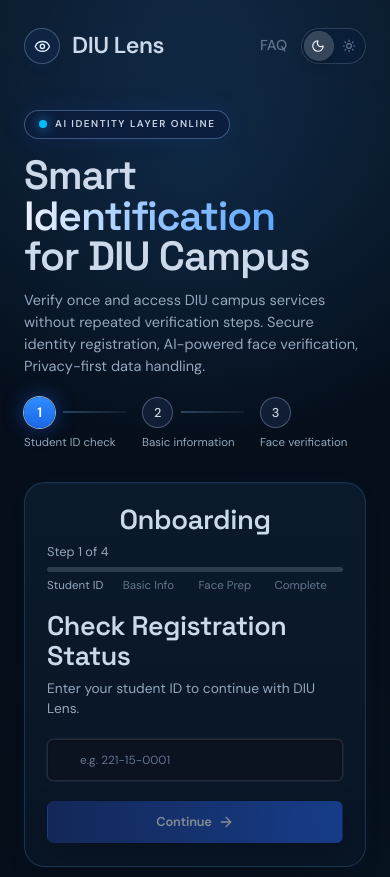
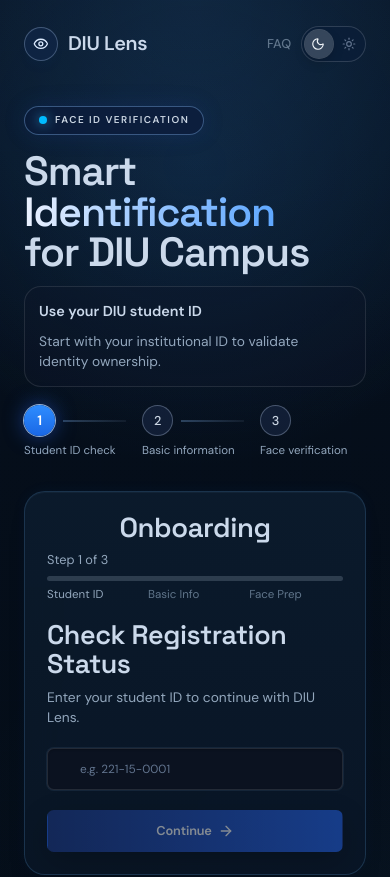
Before and after one commit to wsjishan/diu-lens, a Next.js app in the folder apps/web/: page / in a window 390 px wide. Shown: the top 877 px of the page. Built offline with nearby package versions, Linux system fonts and the light colour scheme.

Commit message:
feat: enhance UI components and improve responsiveness across registration flow

```diff
--- a/apps/web/components/Header.tsx
+++ b/apps/web/components/Header.tsx
@@ -4,23 +4,23 @@
 
 export function Header() {
   return (
-    <header className="relative flex items-center justify-between py-1">
-      <div className="flex items-center gap-3">
-        <span className="inline-flex size-9 items-center justify-center rounded-full border border-slate-300/78 bg-white/88 text-blue-700 shadow-[0_8px_18px_-12px_rgba(30,64,175,0.34)] dark:border-blue-200/28 dark:bg-[#102646]/84 dark:text-blue-100 dark:shadow-[0_8px_18px_-12px_rgba(37,99,235,0.28)] lg:size-[2.375rem]">
+    <header className="relative flex items-center justify-between py-0.5 md:py-0.5 lg:py-1">
+      <div className="flex items-center gap-2.5 md:gap-2.5 lg:gap-3">
+        <span className="inline-flex size-8.5 items-center justify-center rounded-full border border-slate-300/78 bg-white/88 text-blue-700 shadow-[0_8px_18px_-12px_rgba(30,64,175,0.34)] dark:border-blue-200/28 dark:bg-[#102646]/84 dark:text-blue-100 dark:shadow-[0_8px_18px_-12px_rgba(37,99,235,0.28)] lg:size-[2.375rem]">
           <Eye
-            className="size-[1.05rem] lg:size-[1.12rem]"
+            className="size-[0.98rem] md:size-[1rem] lg:size-[1.12rem]"
             aria-hidden="true"
           />
         </span>
-        <p className="landing-text-primary text-[1.44rem] leading-none font-semibold tracking-[-0.016em] lg:text-[1.8rem]">
+        <p className="landing-text-primary text-[1.24rem] leading-none font-semibold tracking-[-0.016em] md:text-[1.28rem] lg:text-[1.8rem]">
           DIU Lens
         </p>
       </div>
 
-      <div className="flex items-center gap-3.5 lg:gap-[1.125rem]">
+      <div className="flex items-center gap-2.5 md:gap-3 lg:gap-[1.125rem]">
         <Link
           href="/faq"
-          className="landing-link text-[0.9rem] font-medium lg:text-[1.02rem]"
+          className="landing-link text-[0.8rem] font-medium md:text-[0.84rem] lg:text-[1.02rem]"
         >
           FAQ
         </Link>
--- a/apps/web/components/HeroSection.tsx
+++ b/apps/web/components/HeroSection.tsx
@@ -1,27 +1,34 @@
 'use client';
 
 import { Circle, CircleCheck, IdCard, ScanFace, UserRound } from 'lucide-react';
+import { AnimatePresence, motion } from 'framer-motion';
 
 const heroSteps = [
   {
     id: 1,
     label: 'Student ID check',
     description: 'Verify institutional identity',
-    active: true,
+    headline: 'Use your DIU student ID',
+    body: 'Start with your institutional ID to validate identity ownership.',
+    accent: 'Face ID verification',
     Icon: IdCard,
   },
   {
     id: 2,
     label: 'Basic information',
     description: 'Confirm profile details',
-    active: false,
+    headline: 'Confirm your profile details',
+    body: 'Provide name, phone, and university email before biometric capture.',
+    accent: 'Profile details',
     Icon: UserRound,
   },
   {
     id: 3,
     label: 'Face verification',
     description: 'Setup biometric access',
-    active: false,
+    headline: 'Complete face verification',
+    body: 'Capture guided face angles to finish biometric onboarding securely.',
+    accent: 'Biometric setup',
     Icon: ScanFace,
   },
 ] as const;
@@ -33,13 +40,32 @@
   { label: 'Complete', Icon: CircleCheck },
 ] as const;
 
-export function HeroSection() {
+type HeroSectionProps = {
+  activeStep?: number;
+};
+
+export function HeroSection({ activeStep = 0 }: HeroSectionProps) {
+  const heroStepIndex = Math.max(0, Math.min(activeStep, heroSteps.length - 1));
+  const currentHeroStep = heroSteps[heroStepIndex];
+
   return (
     <section className="space-y-4 text-left lg:space-y-[1.65rem]">
-      <div className="inline-flex items-center gap-2 rounded-full border border-blue-300/45 bg-blue-50/65 px-3.5 py-1.5 text-[0.62rem] font-semibold tracking-[0.15em] text-blue-900 uppercase shadow-[0_0_20px_rgba(30,64,175,0.11)] backdrop-blur-sm dark:border-blue-300/35 dark:bg-[#0c1c3c]/70 dark:text-slate-300 dark:shadow-[0_0_22px_rgba(30,64,175,0.17)]">
-        <span className="inline-flex size-2 rounded-full bg-sky-500 shadow-[0_0_12px_rgba(56,189,248,0.8)] dark:bg-sky-400" />
-        AI identity layer online
-      </div>
+      <AnimatePresence
+        mode="wait"
+        initial={false}
+      >
+        <motion.div
+          key={`hero-accent-${currentHeroStep.id}`}
+          initial={{ opacity: 0, y: 8 }}
+          animate={{ opacity: 1, y: 0 }}
+          exit={{ opacity: 0, y: -6 }}
+          transition={{ duration: 0.22, ease: [0.2, 0.7, 0.2, 1] }}
+          className="inline-flex items-center gap-2 rounded-full border border-blue-300/45 bg-blue-50/65 px-3.5 py-1.5 text-[0.62rem] font-semibold tracking-[0.15em] text-blue-900 uppercase shadow-[0_0_20px_rgba(30,64,175,0.11)] backdrop-blur-sm dark:border-blue-300/35 dark:bg-[#0c1c3c]/70 dark:text-slate-300 dark:shadow-[0_0_22px_rgba(30,64,175,0.17)]"
+        >
+          <span className="inline-flex size-2 rounded-full bg-sky-500 shadow-[0_0_12px_rgba(56,189,248,0.8)] dark:bg-sky-400" />
+          {currentHeroStep.accent}
+        </motion.div>
+      </AnimatePresence>
 
       <div className="space-y-[0.8rem] lg:space-y-[1.125rem]">
         <h1 className="landing-text-primary max-w-[12.5ch] text-[2.55rem] leading-[1] font-semibold tracking-[-0.028em] lg:max-w-[10.1ch] lg:text-[4.08rem]">
@@ -51,14 +77,29 @@
           for DIU Campus
         </h1>
 
-        <p
-          id="how-it-works"
-          className="landing-text-secondary max-w-[26rem] text-[0.91rem] leading-[1.52] lg:max-w-[28.5rem] lg:text-[0.94rem]"
+        <AnimatePresence
+          mode="wait"
+          initial={false}
         >
-          Verify once and access DIU campus services without repeated
-          verification steps. Secure identity registration, AI-powered face
-          verification, Privacy-first data handling.
-        </p>
+          <motion.div
+            key={`hero-context-${currentHeroStep.id}`}
+            initial={{ opacity: 0, y: 10 }}
+            animate={{ opacity: 1, y: 0 }}
+            exit={{ opacity: 0, y: -8 }}
+            transition={{ duration: 0.24, ease: [0.2, 0.7, 0.2, 1] }}
+            className="space-y-2 rounded-xl border border-slate-200/65 bg-white/45 p-3.5 dark:border-white/10 dark:bg-slate-900/36"
+          >
+            <p className="landing-text-primary text-[0.9rem] font-semibold lg:text-[0.96rem]">
+              {currentHeroStep.headline}
+            </p>
+            <p
+              id="how-it-works"
+              className="landing-text-secondary max-w-[26rem] text-[0.86rem] leading-[1.5] lg:max-w-[28.5rem] lg:text-[0.91rem]"
+            >
+              {currentHeroStep.body}
+            </p>
+          </motion.div>
+        </AnimatePresence>
       </div>
 
       <div
@@ -80,9 +121,11 @@
                 ) : null}
                 <span
                   className={
-                    item.active
+                    index === heroStepIndex
                       ? 'relative z-10 inline-flex size-[1.95rem] items-center justify-center rounded-full bg-linear-to-b from-[#2f8dff] to-[#1a67e5] text-[0.86rem] font-semibold text-white shadow-[0_0_20px_rgba(37,99,235,0.55)] ring-1 ring-blue-200/76 lg:size-[2.375rem] lg:text-[0.98rem]'
-                      : 'relative z-10 inline-flex size-[1.95rem] items-center justify-center rounded-full border border-slate-300/76 bg-slate-100/78 text-[0.8rem] font-medium text-slate-600 dark:border-slate-400/43 dark:bg-[#192844]/62 dark:text-slate-300 lg:size-[2.375rem] lg:text-[0.93rem]'
+                      : index < heroStepIndex
+                        ? 'relative z-10 inline-flex size-[1.95rem] items-center justify-center rounded-full bg-linear-to-b from-[#206bcf] to-[#1a5ec6] text-[0.86rem] font-semibold text-white shadow-[0_0_16px_rgba(37,99,235,0.32)] ring-1 ring-blue-200/55 lg:size-[2.375rem] lg:text-[0.98rem]'
+                        : 'relative z-10 inline-flex size-[1.95rem] items-center justify-center rounded-full border border-slate-300/76 bg-slate-100/78 text-[0.8rem] font-medium text-slate-600 dark:border-slate-400/43 dark:bg-[#192844]/62 dark:text-slate-300 lg:size-[2.375rem] lg:text-[0.93rem]'
                   }
                 >
                   {item.id}
@@ -132,6 +175,11 @@
 export function MobileOnboardingStepper({
   activeIndex,
 }: MobileOnboardingStepperProps) {
+  const heroStepIndex = Math.max(
+    0,
+    Math.min(activeIndex, heroSteps.length - 1)
+  );
+
   return (
     <section
       aria-label="Registration flow steps"
@@ -154,7 +202,7 @@
             ) : null}
             <span
               className={
-                index <= activeIndex
+                index <= heroStepIndex
                   ? 'relative z-10 inline-flex size-[1.7rem] shrink-0 items-center justify-center rounded-full border border-[#5eb2ff] bg-[#08213f] text-[#55aaff] shadow-[0_0_16px_rgba(64,157,255,0.3)]'
                   : 'relative z-10 inline-flex size-[1.7rem] shrink-0 items-center justify-center rounded-full border border-[#2e435d] bg-[#0a1829] text-[#53687f]'
               }
@@ -167,7 +215,7 @@
             <div className="min-w-0 pt-[0.04rem]">
               <p
                 className={
-                  index <= activeIndex
+                  index <= heroStepIndex
                     ? 'text-[0.74rem] leading-none font-bold text-[#4fa3ff]'
                     : 'text-[0.74rem] leading-none font-semibold text-[#708397]'
                 }
--- a/apps/web/components/HomeOnboardingSection.tsx
+++ b/apps/web/components/HomeOnboardingSection.tsx
@@ -26,7 +26,7 @@
               : 'lg:opacity-100'
           )}
         >
-          <HeroSection />
+          <HeroSection activeStep={activeStep} />
         </div>
 
         <div className="relative mx-auto flex w-full max-w-[22.75rem] justify-center sm:max-w-[27rem] md:mx-0 md:max-w-none md:justify-end lg:pr-1">
--- a/apps/web/features/registration/RegistrationShell.tsx
+++ b/apps/web/features/registration/RegistrationShell.tsx
@@ -17,9 +17,11 @@
   className,
   children,
 }: RegistrationShellProps) {
+  const totalSteps = Math.max(steps.length, 1);
+  const normalizedActiveIndex = Math.max(0, Math.min(activeIndex, totalSteps - 1));
   const progressPercent = Math.max(
     0,
-    Math.min(100, (activeIndex / (steps.length - 1)) * 100)
+    Math.min(100, (normalizedActiveIndex / (totalSteps - 1 || 1)) * 100)
   );
 
   return (
@@ -39,7 +41,7 @@
 
           <div className="space-y-1.5">
             <p className="landing-text-secondary text-[0.8rem]">
-              Step {activeIndex + 1} of 4
+              Step {normalizedActiveIndex + 1} of {totalSteps}
             </p>
             <div className="landing-progress-track h-[0.3125rem] w-full overflow-hidden rounded-full">
               <span
@@ -48,13 +50,16 @@
                 aria-hidden="true"
               />
             </div>
-            <div className="grid grid-cols-4 gap-[0.45rem]">
+            <div
+              className="grid gap-[0.45rem]"
+              style={{ gridTemplateColumns: `repeat(${totalSteps}, minmax(0, 1fr))` }}
+            >
               {steps.map((step, index) => (
                 <span
                   key={step.id}
                   className={cn(
                     'text-[0.72rem] whitespace-nowrap',
-                    index <= activeIndex
+                    index <= normalizedActiveIndex
                       ? 'landing-text-secondary'
                       : 'landing-text-muted'
                   )}
--- a/apps/web/features/registration/constants.ts
+++ b/apps/web/features/registration/constants.ts
@@ -38,11 +38,6 @@
     label: 'Face Prep',
     title: 'Face Verification',
   },
-  {
-    id: 'success',
-    label: 'Complete',
-    title: 'Registration Complete',
-  },
 ];
 
 export const registrationPrepTips = [
--- a/apps/web/features/registration/steps/BasicInfoStep.tsx
+++ b/apps/web/features/registration/steps/BasicInfoStep.tsx
@@ -125,7 +125,7 @@
           variant="outline"
           onClick={onBack}
           disabled={isSubmitting}
-          className="landing-cta-outline h-11 w-full rounded-xl border-slate-300/80 bg-white/72 px-4 text-slate-700 hover:bg-slate-100 max-[639px]:h-[2.58rem] max-[639px]:rounded-[0.66rem] max-[639px]:text-[0.8rem] dark:border-white/12 dark:bg-slate-900/60 dark:text-slate-200 dark:hover:bg-slate-900/85"
+          className="landing-cta-outline h-11 w-full rounded-xl border-slate-300/80 bg-white/72 px-4 text-sm text-slate-700 hover:bg-slate-100 dark:border-white/12 dark:bg-slate-900/60 dark:text-slate-200 dark:hover:bg-slate-900/85"
         >
           <ArrowLeft className="size-4" />
           Back
@@ -139,7 +139,7 @@
             !values.phoneNumber.trim() ||
             !values.universityEmail.trim()
           }
-          className="landing-button-bg landing-cta h-11 w-full gap-2 px-5 text-white max-[639px]:h-[2.62rem] max-[639px]:rounded-[0.66rem] max-[639px]:text-[0.82rem]"
+          className="landing-button-bg landing-cta h-11 w-full gap-2 rounded-xl px-5 text-sm text-white"
         >
           {isSubmitting ? 'Continuing...' : 'Continue'}
           <ArrowRight className="size-4 transition-transform duration-150 group-hover/button:translate-x-0.5" />
--- a/apps/web/features/registration/steps/StudentIdStep.tsx
+++ b/apps/web/features/registration/steps/StudentIdStep.tsx
@@ -56,7 +56,7 @@
         type="button"
         onClick={onContinue}
         disabled={!studentId}
-        className="landing-button-bg landing-cta w-full gap-1.5 px-5 text-[0.9rem] text-white"
+        className="landing-button-bg landing-cta h-11 w-full gap-1.5 rounded-xl px-5 text-sm text-white"
       >
         Continue
         <ArrowRight
--- a/apps/web/features/registration/steps/SuccessStep.tsx
+++ b/apps/web/features/registration/steps/SuccessStep.tsx
@@ -26,7 +26,7 @@
       <Button
         type="button"
         onClick={onDone}
-        className="landing-button-bg landing-cta h-11 w-full px-8 text-white max-[639px]:h-[2.9rem] sm:w-auto sm:px-9"
+        className="landing-button-bg landing-cta h-11 w-full rounded-xl px-8 text-sm text-white"
       >
         Done
       </Button>
```
Also changed, not shown: apps/web/features/registration/RegistrationFlow.tsx (+16 -2 lines), apps/web/features/registration/capture/CaptureProgress.tsx (+4 -7 lines), apps/web/features/registration/capture/CapturedShotStrip.tsx (+3 -6 lines), apps/web/features/registration/capture/GuidedEnrollmentCapture.tsx (+54 -71 lines).
